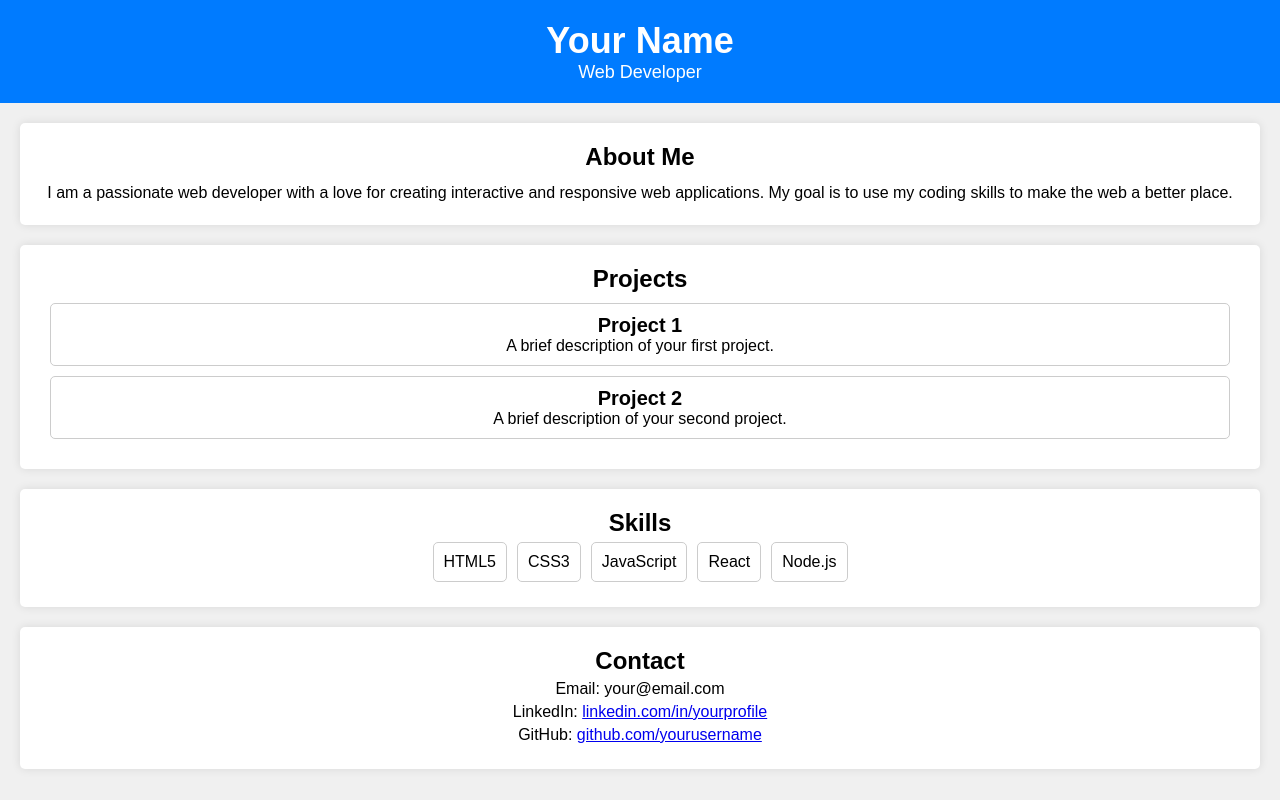
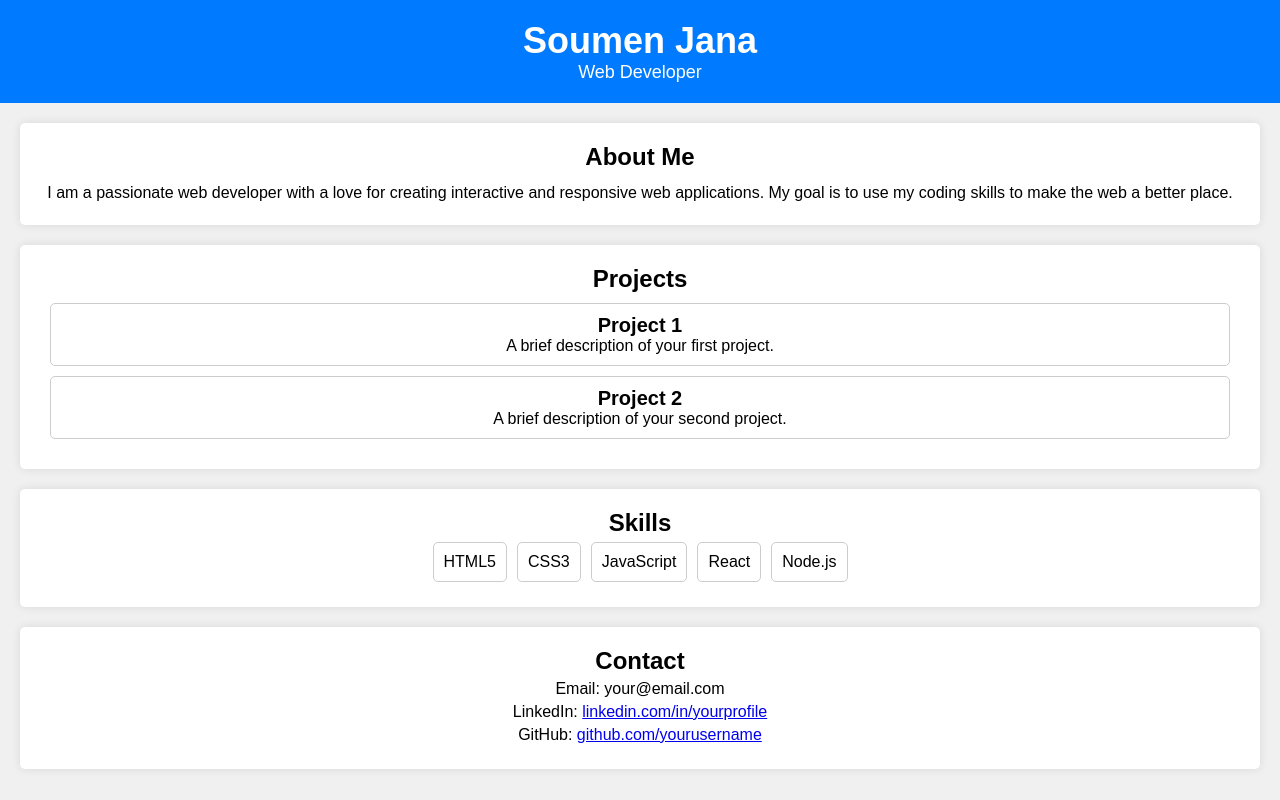
Before and after one commit to soumen199/my_bio_app, a plain HTML site: page index.html in a window 1280 px wide. Drawn offline with Linux system fonts and the light colour scheme; a script that the page names is missing.

Commit message:
update name

```diff
--- a/index.html
+++ b/index.html
@@ -6,7 +6,7 @@
 </head>
 <body>
     <header>
-        <h1>Your Name</h1>
+        <h1>Soumen Jana</h1>
         <p>Web Developer</p>
     </header>
 
```
